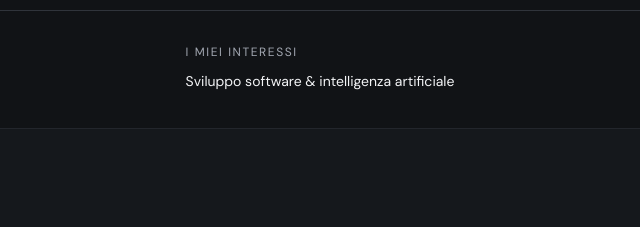
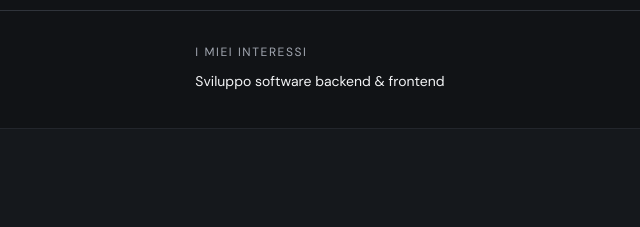
Before and after one commit to SGURUDDU/Portfolio, a plain HTML site: page index.html in a window 1280 px wide. Shown: the part 573-800 px from the top of the page, 356-996 px from the left. Drawn offline with Linux system fonts and the light colour scheme.

Commit message:
Update index.html

```diff
--- a/index.html
+++ b/index.html
@@ -40,7 +40,7 @@
           <a class="button button-primary" href="#progetti">Scopri i miei progetti <svg viewBox="0 0 24 24" aria-hidden="true"><path d="M7 17 17 7M7 7h10v10"/></svg></a>
         </div>
       </div>
-      <div class="hero-bottom"><div><span class="meta-label">IL MIO PERCORSO</span><p>Sapienza · Università di Roma</p></div><div><span class="meta-label">I MIEI INTERESSI</span><p>Sviluppo software & intelligenza artificiale</p></div><a class="scroll-link" href="#profilo">Un po’ di me <svg viewBox="0 0 24 24" aria-hidden="true"><path d="M12 4v16m-6-6 6 6 6-6"/></svg></a></div>
+      <div class="hero-bottom"><div><span class="meta-label">IL MIO PERCORSO</span><p>Sapienza · Università di Roma</p></div><div><span class="meta-label">I MIEI INTERESSI</span><p>Sviluppo software backend & frontend</p></div><a class="scroll-link" href="#profilo">Un po’ di me <svg viewBox="0 0 24 24" aria-hidden="true"><path d="M12 4v16m-6-6 6 6 6-6"/></svg></a></div>
     </section>
 
     <section class="section profile-section" id="profilo" aria-labelledby="profile-title">
@@ -90,6 +90,7 @@
         <a class="experience-row" href="https://startupyourlife.engagebricks.com/" target="_blank" rel="noopener noreferrer"><span class="experience-index">01</span><div class="experience-name"><p>UniCredit</p><h3>Start Up Your Life</h3></div><span class="experience-type">PCTO</span><span class="round-arrow"><svg viewBox="0 0 24 24" aria-hidden="true"><path d="M7 17 17 7M7 7h10v10"/></svg></span><span class="sr-only"> — sito del programma, nuova scheda</span></a>
         <a class="experience-row" href="https://romevideogamelab.it/en/" target="_blank" rel="noopener noreferrer"><span class="experience-index">02</span><div class="experience-name"><p>Cinecittà</p><h3>Video Game Lab</h3></div><span class="experience-type">PCTO</span><span class="round-arrow"><svg viewBox="0 0 24 24" aria-hidden="true"><path d="M7 17 17 7M7 7h10v10"/></svg></span><span class="sr-only"> — sito dell’evento, nuova scheda</span></a>
         <a class="experience-row" href="https://www.sodalitas.it/sostenibilita/giovani/giovani-impresa" target="_blank" rel="noopener noreferrer"><span class="experience-index">03</span><div class="experience-name"><p>Fondazione Sodalitas</p><h3>Giovani & Impresa</h3></div><span class="experience-type">PCTO</span><span class="round-arrow"><svg viewBox="0 0 24 24" aria-hidden="true"><path d="M7 17 17 7M7 7h10v10"/></svg></span><span class="sr-only"> — sito del programma, nuova scheda</span></a>
+        <a class="experience-row" href="https://www.sodalitas.it/sostenibilita/giovani/giovani-impresa" target="_blank" rel="noopener noreferrer"><span class="experience-index">04</span><div class="experience-name"><p>Futuro in pratica</p><h3>Storie di AI e nuove frontiere digitali della didattica</h3></div><span class="experience-type">PCTO</span><span class="round-arrow"><svg viewBox="0 0 24 24" aria-hidden="true"><path d="M7 17 17 7M7 7h10v10"/></svg></span><span class="sr-only"> — sito del programma, nuova scheda</span></a>
       </div>
     </section>
 
```
